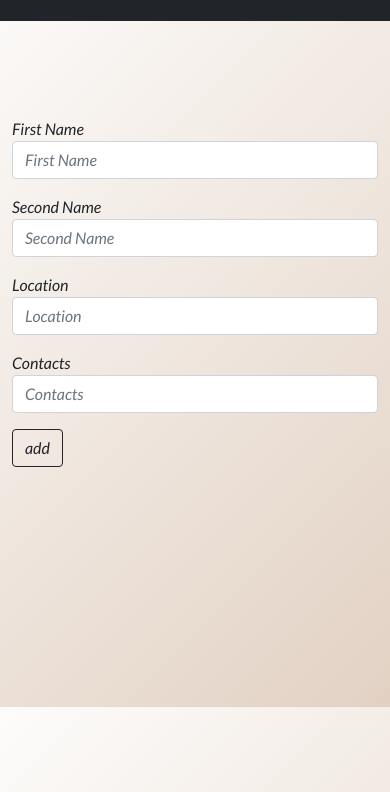
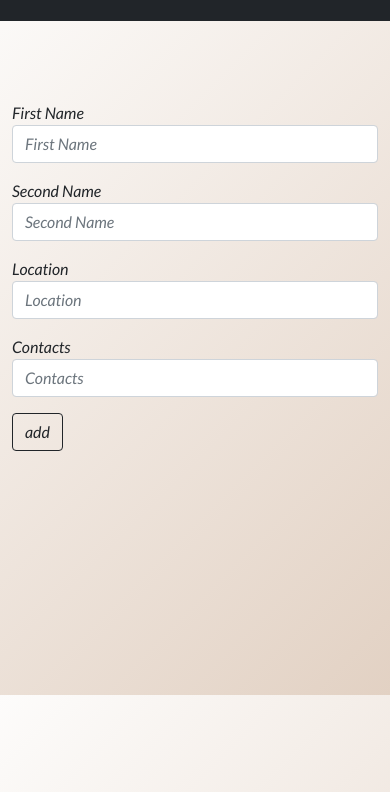
Before and after one commit to tomito26/addressBook, a plain HTML site: page index.html in a window 390 px wide. Shown: the part 52-844 px from the top of the page. Drawn offline with nearby package versions, Linux system fonts and the light colour scheme.

Commit message:
changed the margin top

```diff
--- a/css/styles.css
+++ b/css/styles.css
@@ -8,3 +8,7 @@ body{
     background-image: linear-gradient(135deg, #fdfcfb 0%, #e2d1c3 100%);
     /* height: 200vh;  */
 }
+.container{
+    padding-top: 80px;
+    padding-bottom: 100px;
+}
--- a/index.html
+++ b/index.html
@@ -18,10 +18,11 @@
             <h1>Address Book</h1>
         </div>
     </header>
-    <div class="container mt-5">
-        <div class="row mb-5 pb-5">
-            <div class="col-md-3 mb-5"></div>
-            <div class="col-md-6 mb--5">
+    <div class="container ">
+        <div class="row pb-5">
+            <div class="col-md-3 "></div>
+            <div class="col-md-6 ">
+                <div id="output"></div>
                 <form id="addForm">
                     <div class="mb-3">
                         <label for="firstname">First Name</label>
@@ -43,7 +44,7 @@
                     <input type="submit" class="btn btn-outline-dark" value="add">
                 </form>
             </div>
-            <div class="col-md-3 mb-5 pb-5"></div>
+            <div class="col-md pb-5"></div>
             <div id="show-contacts" class="d-flex justify-content-around pt-5 flex-wrap"></div>
         </div>
     </div>
--- a/js/script.js
+++ b/js/script.js
@@ -86,17 +86,21 @@ function addContact(e){
     p2.appendChild(span5);
     p2.appendChild(span6);
     cardbody.appendChild(p2);
-    console.log(cardbody)
+    // console.log(cardbody)
 
 
+    div.appendChild(cardbody);
+    addressItems.appendChild(div);
+    //alert message after adding a contact
+    // let output = document.getElementById("output")
+    // let alertMessage = document.createElement("p");
+    // alertMessage.className = "alert alert-success";
+    // alertMessage.appendChild(document.createTextNode("The address has been recorded"));
+    // output.appendChild(alertMessage);
+    // console.log(output)
 
 
-
-
-    div.appendChild(cardbody)
-    addressItems.appendChild(div);
-
-    console.log(addressItems)
+    // console.log(addressItems)
 
 
 }
```
